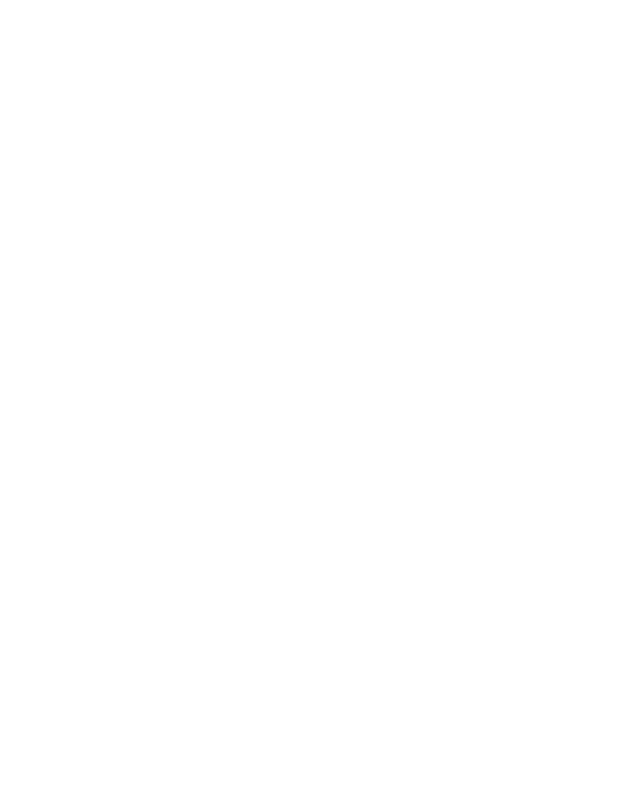
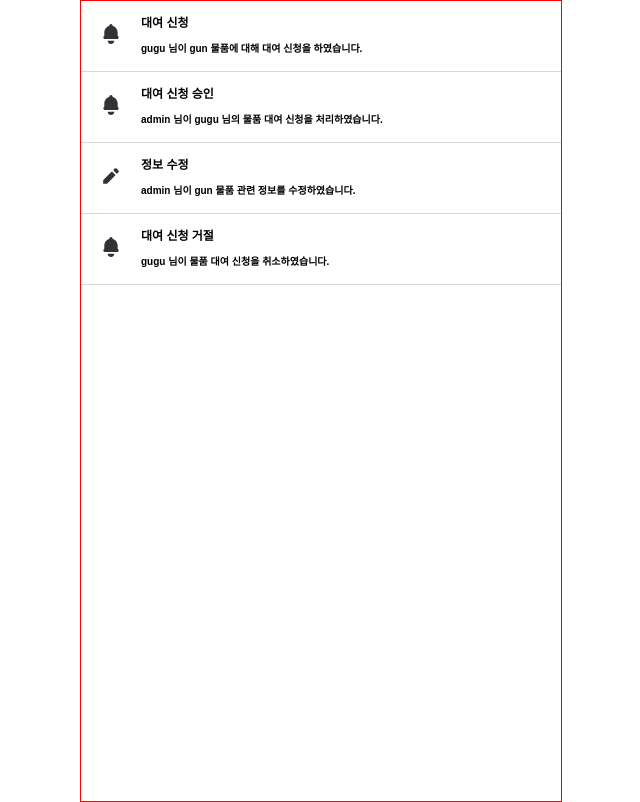
Before and after one commit to 2023-2-WINK-Project-Team1/front-end-mobile, a React (Create React App) app: page /notification in a window 1280 px wide. Before the commit this address had no page. Shown: the whole page, without its empty margins (319-959 px from the left). Built offline with nearby package versions, Linux system fonts and the light colour scheme.

Commit message:
Rename: Notification 이름 변경 및 TestPage 삭제

```diff
--- a/src/App.js
+++ b/src/App.js
@@ -5,8 +5,7 @@
 import { BrowserRouter, Routes, Route } from 'react-router-dom';
 import Main from './pages/Main';
 import Setting from './pages/Setting';
-import TestPage from './pages/componentTest/TestPage';
-import Alarm from './pages/AlarmComponent';
+import Notification from './pages/Notification';
 import UserRental from './pages/UserRental';
 import { RecoilRoot } from 'recoil';
 
@@ -15,19 +14,17 @@
     // 3. styled-component의 ThemeProvider와 theme를 가져온 후, 컴포넌트의 최상단에 감싸준다.
     <ThemeProvider theme={theme}>
       <RecoilRoot>
-        <div className="App">
+        <div id="App">
           <BrowserRouter>
             <Routes>
               <Route path="/" element={<Main />}></Route>
-              <Route path="/testPage" element={<TestPage />}></Route>
               <Route path="/setting" element={<Setting />}></Route>
               <Route path="/user-rental" element={<UserRental />}></Route>
-              <Route path="/alarm" element={<Alarm />}></Route>
+              <Route path="/notification" element={<Notification />}></Route>
             </Routes>
           </BrowserRouter>
         </div>
       </RecoilRoot>
-
     </ThemeProvider>
   );
 }
--- a/src/components/Alarm.js
+++ b/src/components/NotiItem.js
@@ -29,7 +29,7 @@
   font-size: 10px;
 `;
 
-function StringAlarmRender({ type }) {
+function NotiItem({ type }) {
   console.log('type : ', type);
   const [titleText, setTitleText] = useState('');
   const [resultText, setResultText] = useState('');
@@ -86,4 +86,4 @@
   );
 }
 
-export default StringAlarmRender;
+export default NotiItem;
--- a/src/pages/AlarmComponent.js
+++ b/src/pages/Notification.js
@@ -1,5 +1,5 @@
 import styled from 'styled-components';
-import Alarm from '../components/Alarm';
+import NotiItem from '../components/NotiItem';
 
 const MainContainer = styled.div`
   display: flex;
@@ -10,15 +10,15 @@
   color: #d9d9d9;
 `;
 
-function StringAlarmRender() {
+function Notification() {
   return (
     <MainContainer>
-      <Alarm type={'Request'} />
-      <Alarm type={'RequestApprove'} />
-      <Alarm type={'InfoFix'} />
-      <Alarm type={'RequestDenial'} />
+      <NotiItem type={'Request'} />
+      <NotiItem type={'RequestApprove'} />
+      <NotiItem type={'InfoFix'} />
+      <NotiItem type={'RequestDenial'} />
     </MainContainer>
   );
 }
 
-export default StringAlarmRender;
+export default Notification;
--- a/src/pages/componentTest/TestPage.js
+++ /dev/null
@@ -1,27 +0,0 @@
-import styled from 'styled-components';
-
-const HorizontalWrapper = styled.div`
-  display: flex;
-  flex-direction: row;
-  gap: 8px;
-`;
-const VerticalWrapper = styled.div`
-  display: flex;
-  flex-direction: column;
-  gap: 8px;
-`;
-
-function TestPage() {
-  return (
-    <>
-      <HorizontalWrapper>
-        <h2>가로 정렬 </h2>
-      </HorizontalWrapper>
-      <VerticalWrapper>
-        <h2>세로 정렬 </h2>
-      </VerticalWrapper>
-    </>
-  );
-}
-
-export default TestPage;
```
